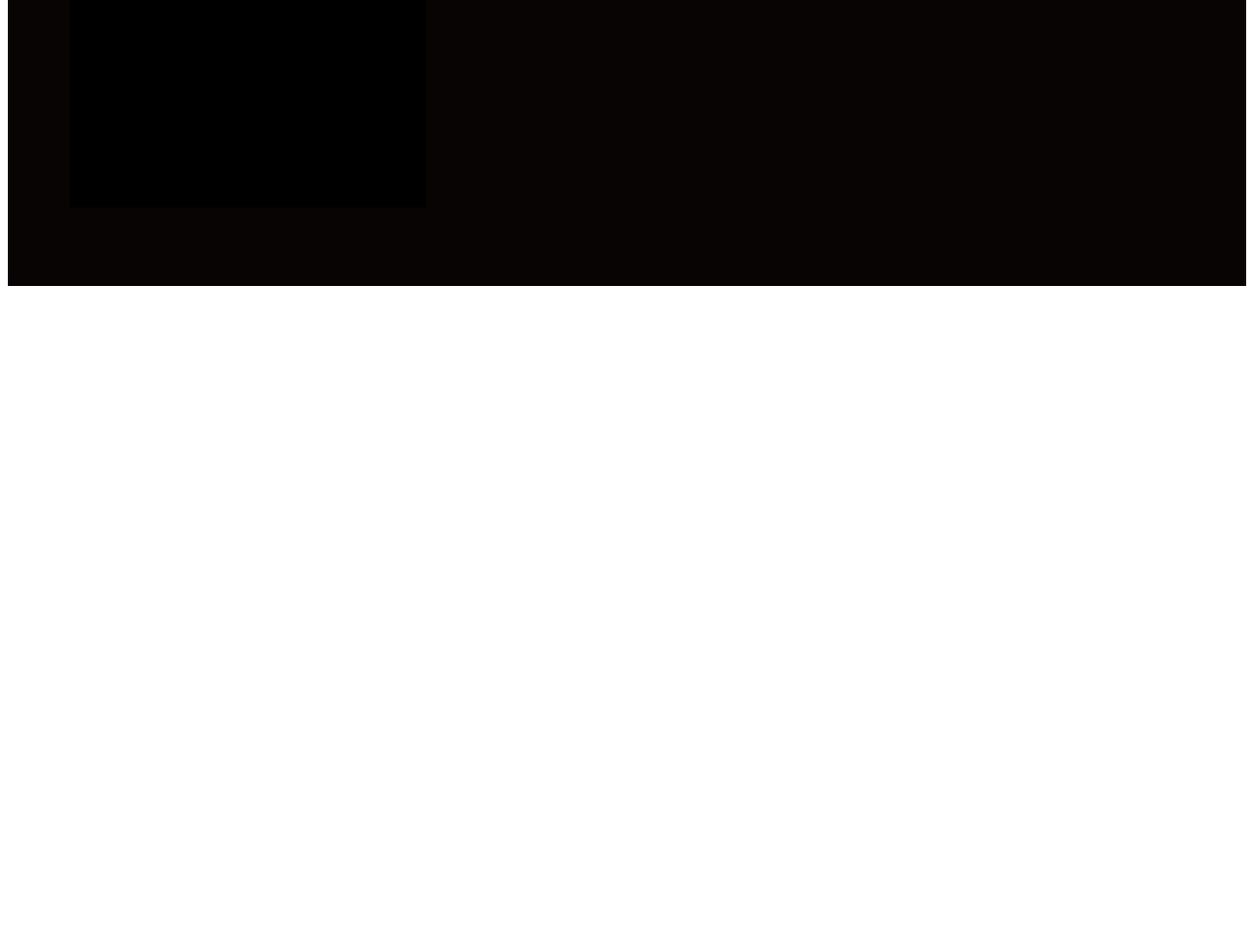
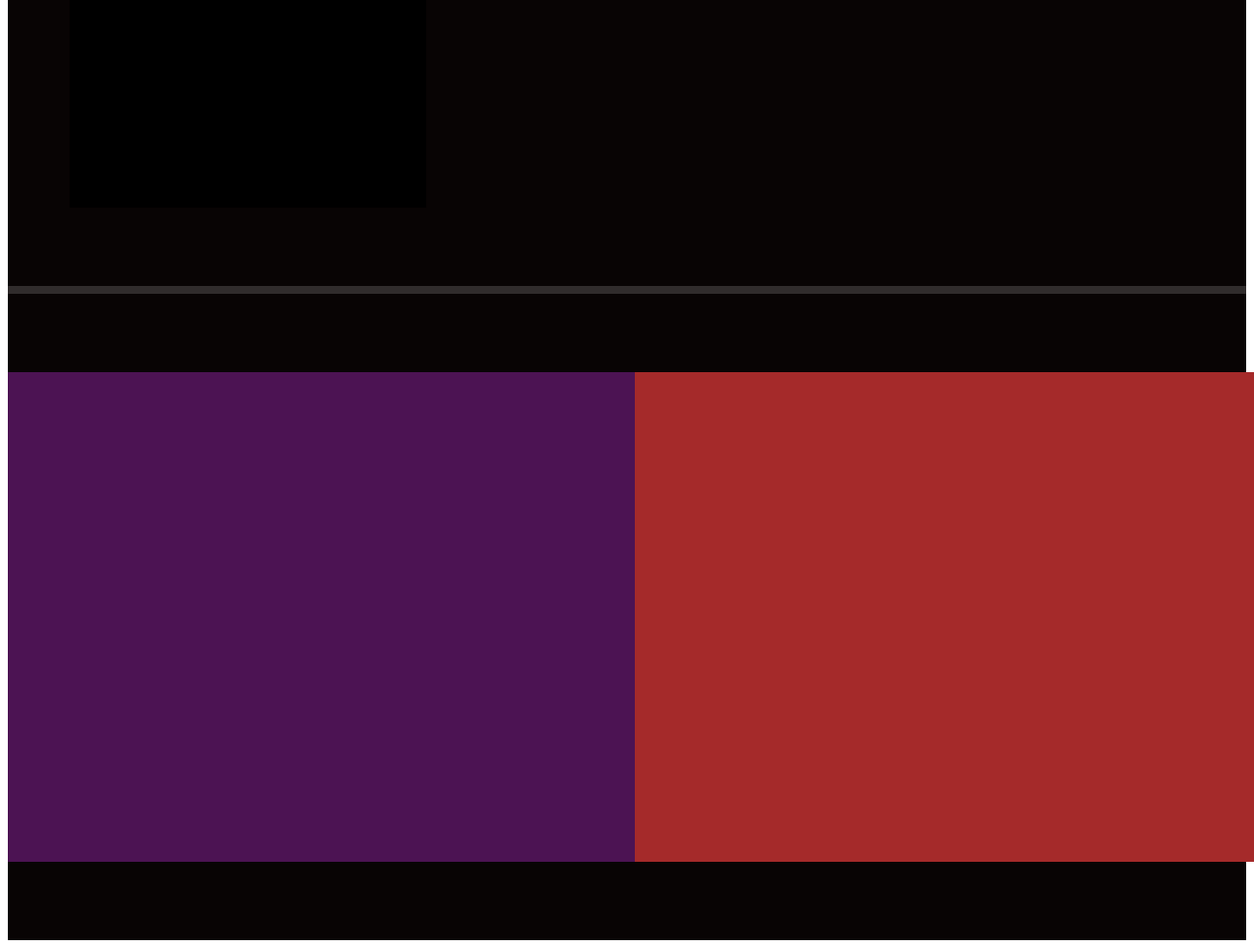
Before and after one commit to priyanshubarai/Netflix-Clone, a plain HTML site: page index.html in a window 1280 px wide. Shown: the part 1459-2427 px from the top of the page at 98% size. Before the commit the page ends 1751 px from the top, so only its background shows below. Drawn offline with Linux system fonts and the light colour scheme.

```diff
--- a/index.html
+++ b/index.html
@@ -30,7 +30,6 @@
                     <button id="getstarted">Get Started</button>
                 </div>
             </div>
-
         </div>
         <div class="continent-2">
             <div class="country">
@@ -51,6 +50,16 @@
 
             </div>
         </div>
+        <div class="continent-3">
+            <div class="country">
+                <div class="graphic">
+
+                </div>
+                <div class="text">
+
+                </div>
+            </div>
+        </div>
     </div>
 </body>
 </html>
--- a/style.css
+++ b/style.css
@@ -122,8 +122,7 @@
     background-color:#080404;
     max-width: 100vw;
     height: 86.81922480620155vh;
-    position: relative;
-    top: 1vh;
+    margin-top: 1vh;
     padding:10vh 0% ;
 }
 
@@ -131,7 +130,6 @@
 .continent-2 > .country{
     background-color:#080404;
     height: inherit;
-    position: relative;
     max-width: 100vw;
     display: flex;
     flex-direction: row;
@@ -186,3 +184,41 @@
 .continent-2 .country .graphic img{
     z-index: 2;
 }
+
+.continent-3{
+    margin-top: 1vh;
+    background-color:#080404;
+    height: 500px;
+    max-width: 100vw;
+    display: grid;
+    align-items: center;
+    padding: 10vh 0vh;
+}
+
+.continent-3 .country {
+    height: inherit;
+    max-width: 100vw;
+    background-color: chocolate;
+    display: grid;
+    grid-template-areas: "Garea Tarea";
+    grid-template-columns: 1fr 1fr;
+    grid-template-rows: 1fr;
+    align-items: center;
+}
+
+.continent-3 .country > .graphic{
+    background-color: rgb(76, 19, 83);
+    height: inherit;
+    width: 50vw;
+    grid-area: Garea;
+    justify-self: center;
+
+}
+
+.continent-3 .country > .text{
+    background-color: brown;
+    height: inherit;
+    width: 50vw;
+    grid-area: Tarea;
+    justify-self: center;
+}
```
